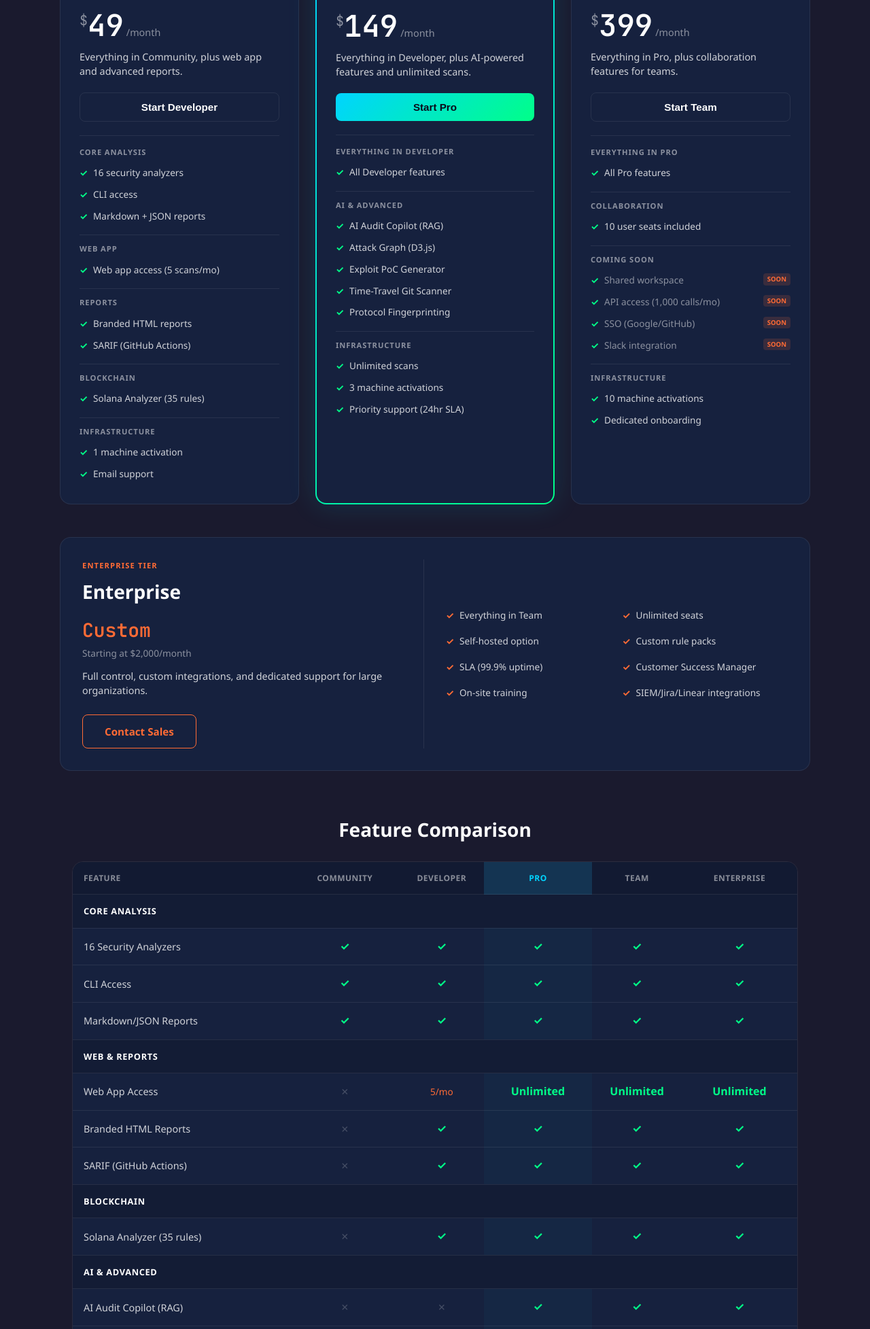
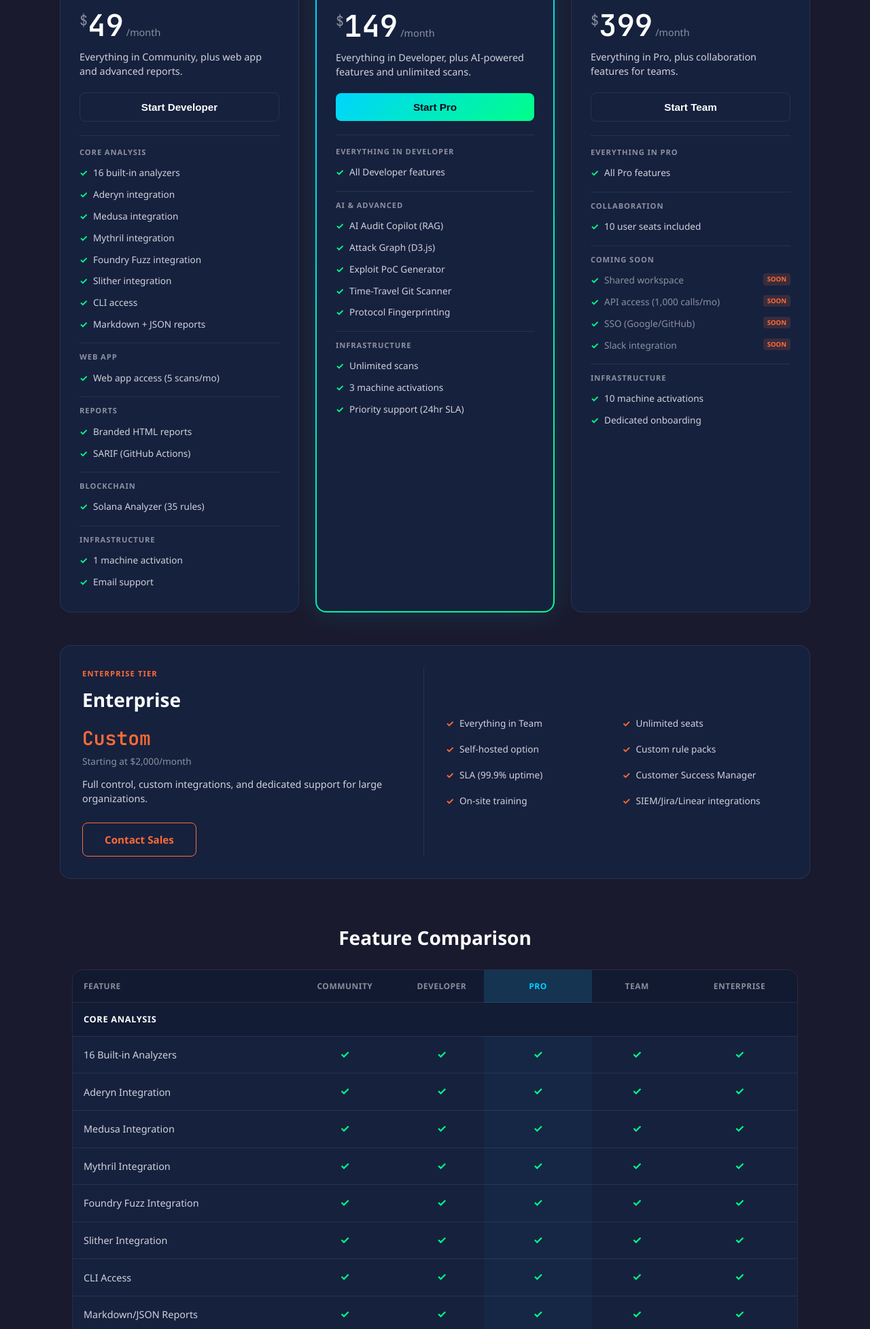
Before and after one commit to RunTimeAdmin/counterscarp, a FastAPI app: page /pricing in a window 1280 px wide. Shown: the part 679-2634 px from the top of the page at 68% size. Run offline with FastAPI, Linux system fonts and the light colour scheme; some libraries are stand-ins or nearby versions.

Commit message:
Fix pricing page: add free tool integrations, clarify web app access tiers
- Add Aderyn, Medusa, Mythril, Foundry Fuzz, Slither to Community feature list
- Add tool integration rows to comparison table
- Clarify Web App Upload as free, advanced panels gated by tier
- Verify all pricing correct (//, 1/3/10 activations)

```diff
--- a/webapp/templates/pricing.html
+++ b/webapp/templates/pricing.html
@@ -665,7 +665,12 @@
             <hr class="pricing-divider">
             <ul class="pricing-features">
                 <li class="section-label">Core Analysis</li>
-                <li><span class="check">&#10003;</span> 16 security analyzers</li>
+                <li><span class="check">&#10003;</span> 16 built-in analyzers</li>
+                <li><span class="check">&#10003;</span> Aderyn integration</li>
+                <li><span class="check">&#10003;</span> Medusa integration</li>
+                <li><span class="check">&#10003;</span> Mythril integration</li>
+                <li><span class="check">&#10003;</span> Foundry Fuzz integration</li>
+                <li><span class="check">&#10003;</span> Slither integration</li>
                 <li><span class="check">&#10003;</span> CLI access</li>
                 <li><span class="check">&#10003;</span> Markdown + JSON reports</li>
                 <li class="section-label">Web App</li>
@@ -805,7 +810,47 @@
                         <td class="cat-row" colspan="6">Core Analysis</td>
                     </tr>
                     <tr>
-                        <td>16 Security Analyzers</td>
+                        <td>16 Built-in Analyzers</td>
+                        <td class="y">&#10003;</td>
+                        <td class="y">&#10003;</td>
+                        <td class="y hl">&#10003;</td>
+                        <td class="y">&#10003;</td>
+                        <td class="y">&#10003;</td>
+                    </tr>
+                    <tr>
+                        <td>Aderyn Integration</td>
+                        <td class="y">&#10003;</td>
+                        <td class="y">&#10003;</td>
+                        <td class="y hl">&#10003;</td>
+                        <td class="y">&#10003;</td>
+                        <td class="y">&#10003;</td>
+                    </tr>
+                    <tr>
+                        <td>Medusa Integration</td>
+                        <td class="y">&#10003;</td>
+                        <td class="y">&#10003;</td>
+                        <td class="y hl">&#10003;</td>
+                        <td class="y">&#10003;</td>
+                        <td class="y">&#10003;</td>
+                    </tr>
+                    <tr>
+                        <td>Mythril Integration</td>
+                        <td class="y">&#10003;</td>
+                        <td class="y">&#10003;</td>
+                        <td class="y hl">&#10003;</td>
+                        <td class="y">&#10003;</td>
+                        <td class="y">&#10003;</td>
+                    </tr>
+                    <tr>
+                        <td>Foundry Fuzz Integration</td>
+                        <td class="y">&#10003;</td>
+                        <td class="y">&#10003;</td>
+                        <td class="y hl">&#10003;</td>
+                        <td class="y">&#10003;</td>
+                        <td class="y">&#10003;</td>
+                    </tr>
+                    <tr>
+                        <td>Slither Integration</td>
                         <td class="y">&#10003;</td>
                         <td class="y">&#10003;</td>
                         <td class="y hl">&#10003;</td>
@@ -832,8 +877,16 @@
                         <td class="cat-row" colspan="6">Web & Reports</td>
                     </tr>
                     <tr>
-                        <td>Web App Access</td>
-                        <td class="n">&#10007;</td>
+                        <td>Web App Upload</td>
+                        <td class="y">&#10003;</td>
+                        <td class="y">&#10003;</td>
+                        <td class="y hl">&#10003;</td>
+                        <td class="y">&#10003;</td>
+                        <td class="y">&#10003;</td>
+                    </tr>
+                    <tr>
+                        <td>Web App Scans</td>
+                        <td class="p">Basic</td>
                         <td class="p">5/mo</td>
                         <td class="y hl">Unlimited</td>
                         <td class="y">Unlimited</td>
```
